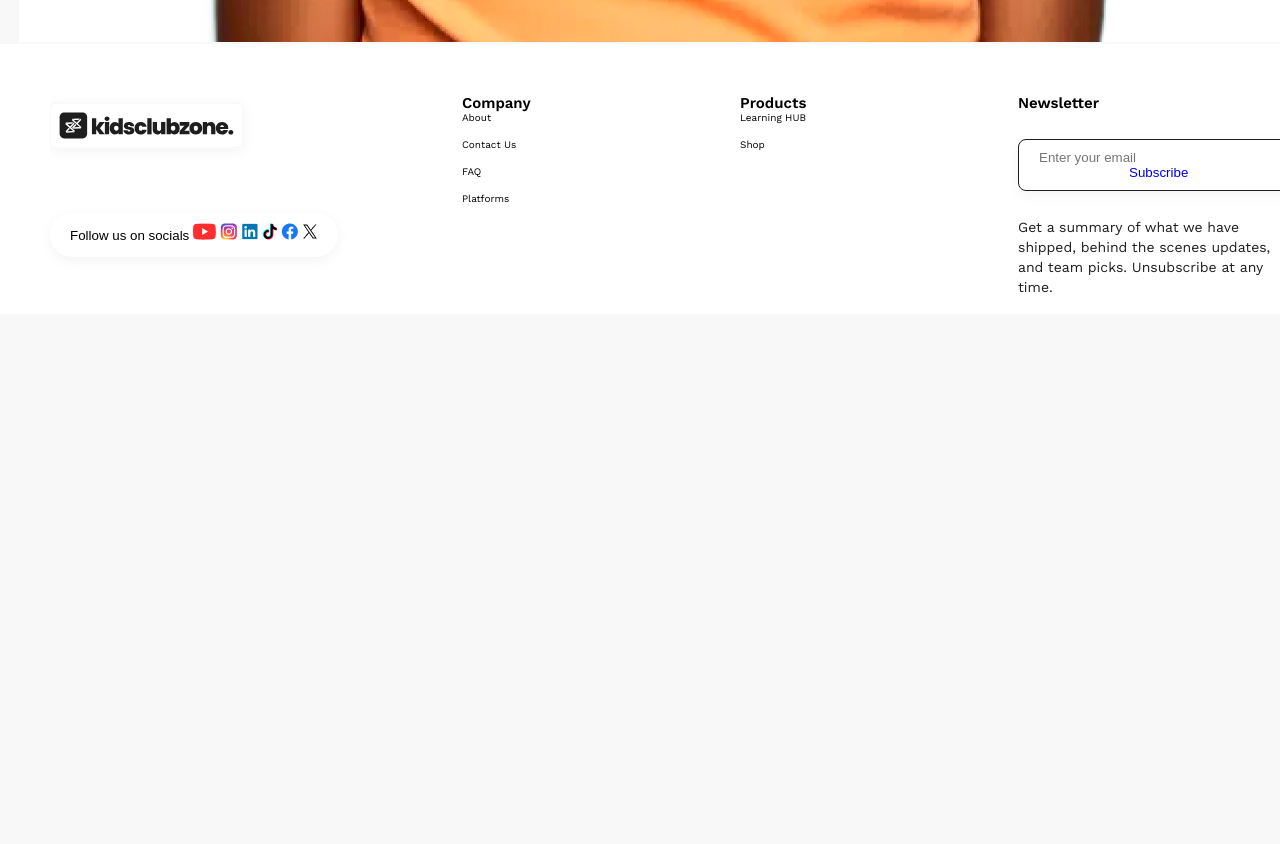
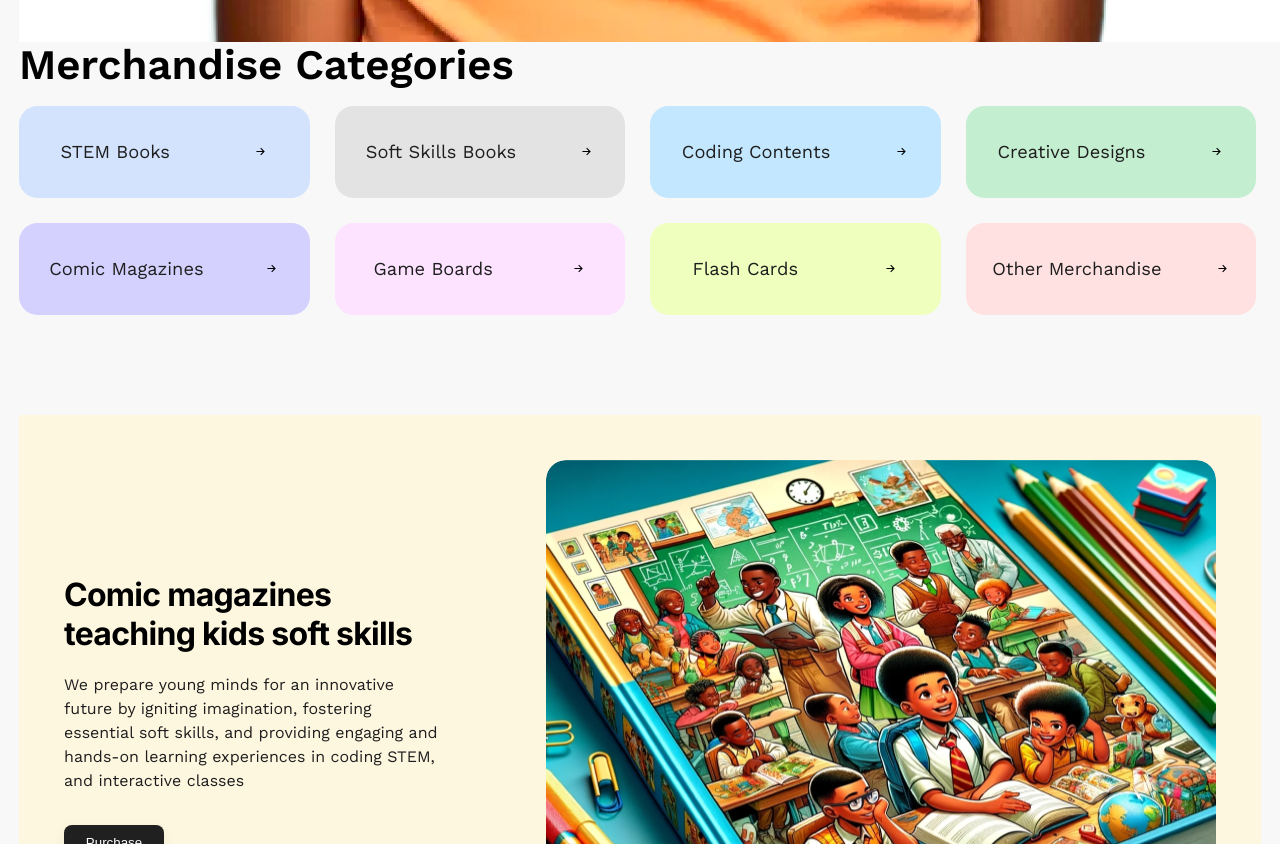
Before and after one commit to odbuild/300-dev-day-first-task, a plain HTML site: page index.html in a window 1280 px wide. Shown: the part 1340-2184 px from the top of the page. Before the commit the page ends 1654 px from the top, so only its background shows below. Drawn offline with nearby package versions, Linux system fonts and the light colour scheme; files whose address does not match are found by name.

Commit message:
finished the categories section and what we teach and offer

```diff
--- a/css/style.css
+++ b/css/style.css
@@ -198,3 +198,177 @@ gap: 16px;
   border-radius: 8px;
 border: 0.5px solid #1E1E1E;
 }
+
+
+
+/* Mechandise Categories */
+
+
+
+.row{
+  display: flex;
+  flex-direction: row;
+  gap: 25px;
+  flex-wrap: wrap;
+}
+
+
+.title h2{
+  font-size: 42px;
+  line-height: 41.51px;
+  color: #000;
+  font-weight: 600;
+  padding-bottom: 20px;
+}
+
+
+.categories{
+  background-color: #D3E3FD;
+  width: 290.55px;
+  height: 92.24px;
+  border-radius: 18.45px;
+  display: flex;
+  align-items: center;
+  justify-content: space-around;
+}
+
+
+.categories img{
+  width: 15px;
+  height: 13px;
+}
+
+
+
+.categories p{
+  font-size: 18.3px;
+  line-height: 27px;
+}
+
+/* adding separate colors for each of the category boxes */
+.color2{
+  background-color: #E3E3E3;
+}
+
+
+.color3{
+  background-color: #C2E7FF;
+}
+
+
+.color4{
+  background-color: #C4EED0;
+}
+
+.color5{
+  background-color: #D5D1FF;
+}
+
+
+.color6{
+  background-color: #FDE3FF;
+}
+
+
+.color7{
+  background-color: #EEFFBE;
+}
+
+
+.color8{
+  background-color: #FFE1E1;
+}
+
+
+
+/* What we teach */
+
+
+.teaching{
+  margin-top: 100px;
+}
+
+
+.teaching .teach{
+
+  background-color: #FEF7E0;
+
+}
+
+
+.teaching .teach-offer{
+  display: flex;
+  align-items: center;
+  justify-content: space-between;
+  padding: 45px;
+  background-color: #FEF7E0;
+}
+
+.margin{
+  margin-top: 50px;
+}
+
+
+.teaching .edu-books{
+  background-color: #EDEFFF;
+}
+
+
+.teaching .flash-cards{
+  background-color: #F6ECFF;
+}
+
+.teaching .content-left{
+  display: flex;
+  flex-direction: column;
+
+}
+
+
+.content-left h2{
+  font-family: Inter;
+  font-size: 32px;
+  font-weight: 700;
+  line-height: 39px;
+  letter-spacing: -0.7203947305679321px;
+  text-align: left;
+  width: 100px;
+  width: 360px;
+  padding-bottom: 20px;
+
+}
+
+
+.content-left p{
+  font-family: Work Sans;
+  font-size: 16px;
+  font-weight: 400;
+  line-height: 24px;
+  letter-spacing: 0em;
+  text-align: left;
+  width: 381px;
+}
+
+
+.content-left .btn{
+  padding: 9.97px, 17.94px, 9.97px, 17.94px;
+  border-radius: 7.97px;
+  width: 100px;
+  background-color: #202020;
+  color: #fff;
+  margin-top: 32px;
+  cursor: pointer;
+}
+
+
+.teach-offer img{
+  width: 670px;
+  height: 515px;
+  border-radius: 20px;
+
+}
+
+
+.edu-books {
+  flex-direction: row-reverse;
+}
--- a/index.html
+++ b/index.html
@@ -55,10 +55,93 @@
       <section></section>
       <!-- company concepts and about -->
       <section></section>
+
       <!-- categories -->
-      <section></section>
+      <section>
+          <div class="title">
+            <h2>Merchandise Categories</h2>
+          </div>
+          <div class="row">
+            <div class="categories">
+              <p>STEM Books</p>
+              <img src="./assets/image/Icons/tdesign_arrow-right.svg" alt="arrow">
+            </div>
+            <div class="categories color2">
+              <p>Soft Skills Books</p>
+              <img src="./assets/image/Icons/tdesign_arrow-right.svg" alt="arrow">
+            </div>
+            <div class="categories color3">
+              <p>Coding Contents</p>
+              <img src="./assets/image/Icons/tdesign_arrow-right.svg" alt="arrow">
+            </div>
+            <div class="categories color4">
+              <p>Creative Designs</p>
+              <img src="./assets/image/Icons/tdesign_arrow-right.svg" alt="arrow">
+            </div>
+            <div class="categories color5">
+              <p>Comic Magazines</p>
+              <img src="./assets/image/Icons/tdesign_arrow-right.svg" alt="arrow">
+            </div>
+            <div class="categories color6">
+              <p>Game Boards</p>
+              <img src="./assets/image/Icons/tdesign_arrow-right.svg" alt="arrow">
+            </div>
+            <div class="categories color7">
+              <p>Flash Cards</p>
+              <img src="./assets/image/Icons/tdesign_arrow-right.svg" alt="arrow">
+            </div>
+            <div class="categories color8">
+              <p>Other Merchandise</p>
+              <img src="./assets/image/Icons/tdesign_arrow-right.svg" alt="arrow">
+            </div>
+          </div>
+      </section>
+
       <!-- what we teach and offer -->
-      <section></section>
+
+      <section class="teaching">
+        <div class="teach">
+          <div class="teach-offer">
+            <div class="content-left">
+              <h2>Comic magazines teaching kids soft skills</h2>
+              <p>We prepare young minds for an innovative future by igniting imagination, fostering essential soft skills, and providing engaging and hands-on learning
+                experiences in coding STEM, and interactive classes
+              </p>
+              <button class="btn">Purchase</button>
+            </div>
+            <img src="./assets/image/Banners/comic-magazines.png" alt="comic magazines">
+          </div>
+        </div>
+
+        <!-- educational books  -->
+        <div class="teach margin edu-books">
+          <div class="teach-offer edu-books">
+            <div class="content-left">
+              <h2>Educational Books Teaching Tech, Business, Economics & Skills</h2>
+              <p>We prepare young minds for an innovative future by igniting imagination, fostering essential soft skills, and providing engaging hands-on learning experiences in coding, STEM,
+                and interactive classes.
+              </p>
+              <button class="btn">Purchase</button>
+            </div>
+            <img src="./assets/image/Banners/educational-books.png" alt="comic magazines">
+          </div>
+        </div>
+
+        <!-- flash card -->
+        <div class="teach margin flash-cards">
+          <div class="teach-offer flash-cards">
+            <div class="content-left">
+              <h2>Awesome educational flash cards with gamified learning concepts.</h2>
+              <p>We prepare young minds for an innovative future by igniting imagination, fostering essential soft skills, and providing engaging hands-on learning experiences in coding,
+                STEM, and interactive classes.
+              </p>
+              <button class="btn">Purchase</button>
+            </div>
+            <img src="./assets/image/Banners/flash-cards.png" alt="comic magazines">
+          </div>
+        </div>
+
+      </section>
       <!-- Call to action banner 1 -->
       <section></section>
       <!-- courses -->
```
